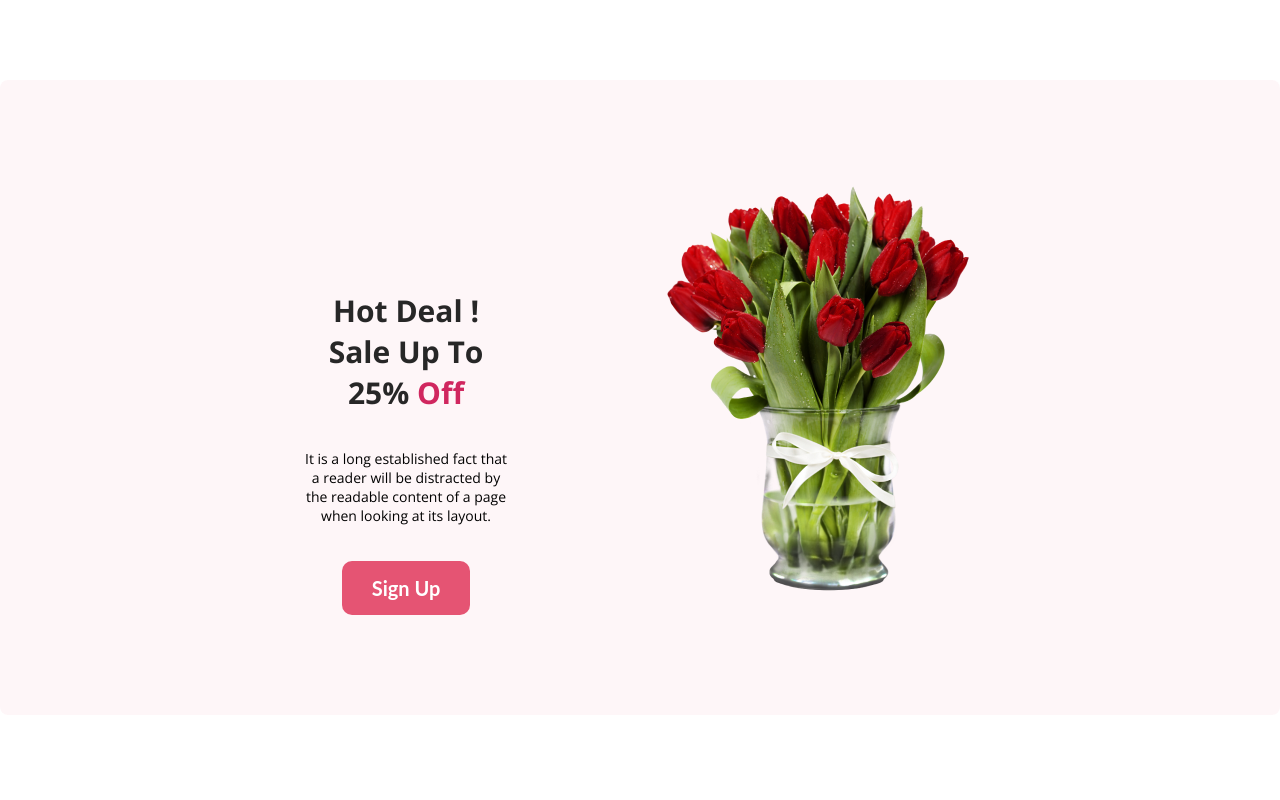
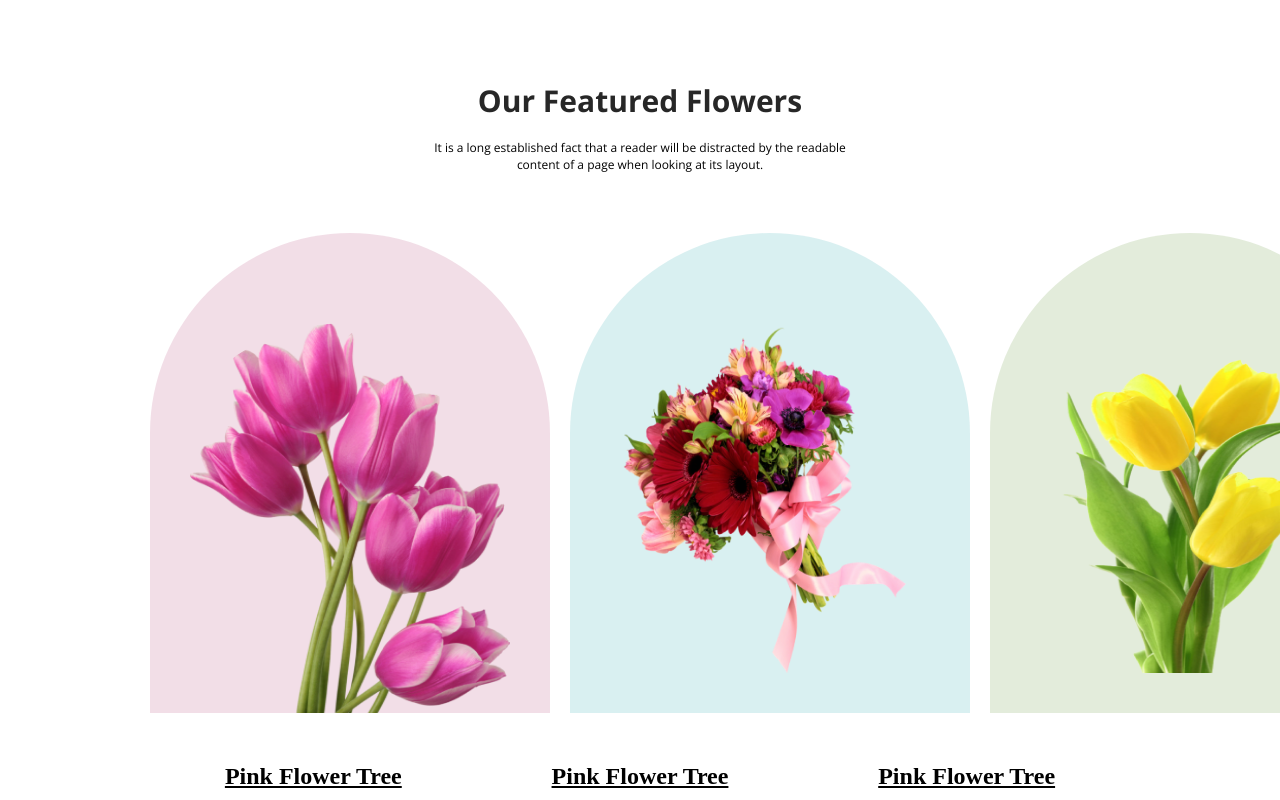
Before and after one commit to khaledrony/flower-shop-assignment, a plain HTML site: page index.html in a window 1280 px wide. Shown: the part 820-1620 px from the top of the page. Drawn offline with nearby package versions, Linux system fonts and the light colour scheme.

Commit message:
added feature section

```diff
--- a/index.html
+++ b/index.html
@@ -35,6 +35,29 @@
 
     </header>
     <main>
+        <section>
+            <div class="feature-title">
+                <h1 class="main-title-2">Our Featured Flowers</h1>
+                <br>
+                <p>It is a long established fact that a reader will be distracted by the readable <br> content of a page
+                    when looking at its layout.</p>
+            </div>
+
+            <div class="feature-image container">
+                <div class="img-1">
+                    <img class="photo-1" id="img-1" src="Flower Asset/pngwing 6.png" alt="">
+                    <img id="img-2" src="Flower Asset/pngwing 5.png" alt="">
+                    <img id="img-3" src="Flower Asset/pngwing 7.png" alt="">
+                </div>
+
+                <div class="img-name">
+                    <h2><u>Pink Flower Tree</u></h2>
+                    <h2><u>Pink Flower Tree</u></h2>
+                    <h2><u>Pink Flower Tree</u></h2>
+                </div>
+
+            </div>
+        </section>
         <section>
             <div class="main container">
                 <div class="main-title">
--- a/style/style.css
+++ b/style/style.css
@@ -5,9 +5,10 @@
 
 }
 
-.front{
+.front {
     font-family: 'Open Sans', sans-serif;
 }
+
 .header {
     display: flex;
     background: rgba(229, 84, 115, 0.10);
@@ -28,7 +29,7 @@ p {
 
 .btn-primary {
     color: #FFF;
-    font-family: 'Lato', sans;
+    font-family: 'Open Sans', sans-serif;
     font-size: 20px;
     font-style: normal;
     font-weight: 700;
@@ -61,6 +62,61 @@ p {
     font-weight: 800;
     line-height: normal;
 
+}
+
+.feature-title {
+    text-align: center;
+    margin-top: 100px;
+
+}
+
+
+.img-name {
+    display: flex;
+    justify-content: space-around;
+    margin-top: 50px;
+}
+
+.img-1 {
+    justify-content: space-around;
+    display: flex;
+    margin-top: 60px;
+    gap: 20px;
+}
+
+#img-1 {
+    flex-shrink: 0;
+    border-radius: 300px 300px 0px 0px;
+    background: rgba(167, 33, 98, 0.15);
+    padding: 90px 40px 0;
+
+    width: 400px;
+    height: 480px;
+
+}
+
+
+
+#img-2 {
+
+
+    flex-shrink: 0;
+    border-radius: 300px 300px 0px 0px;
+    background: rgba(5, 151, 160, 0.15);
+    padding: 90px 40px 40px;
+    width: 400px;
+    height: 480px;
+
+
+}
+
+#img-3 {
+    flex-shrink: 0;
+    border-radius: 300px 300px 0px 0px;
+    background: rgba(71, 125, 17, 0.15);
+    padding: 90px 40px 40px;
+    width: 400px;
+    height: 480px;
 }
 
 .main {
@@ -125,7 +181,7 @@ span {
     flex-shrink: 0;
     margin-left: 135px;
     text-align: center;
-    padding: 150px;
+    padding: 140px;
 
 }
 
@@ -148,9 +204,10 @@ span {
     margin-top: 100px;
     padding: 9%;
     color: #FFF;
+    font-family: 'Open Sans', sans-serif;
 
 }
 
-.end{
+.end {
     color: rgba(255, 255, 255, 0.40);
 }
```
